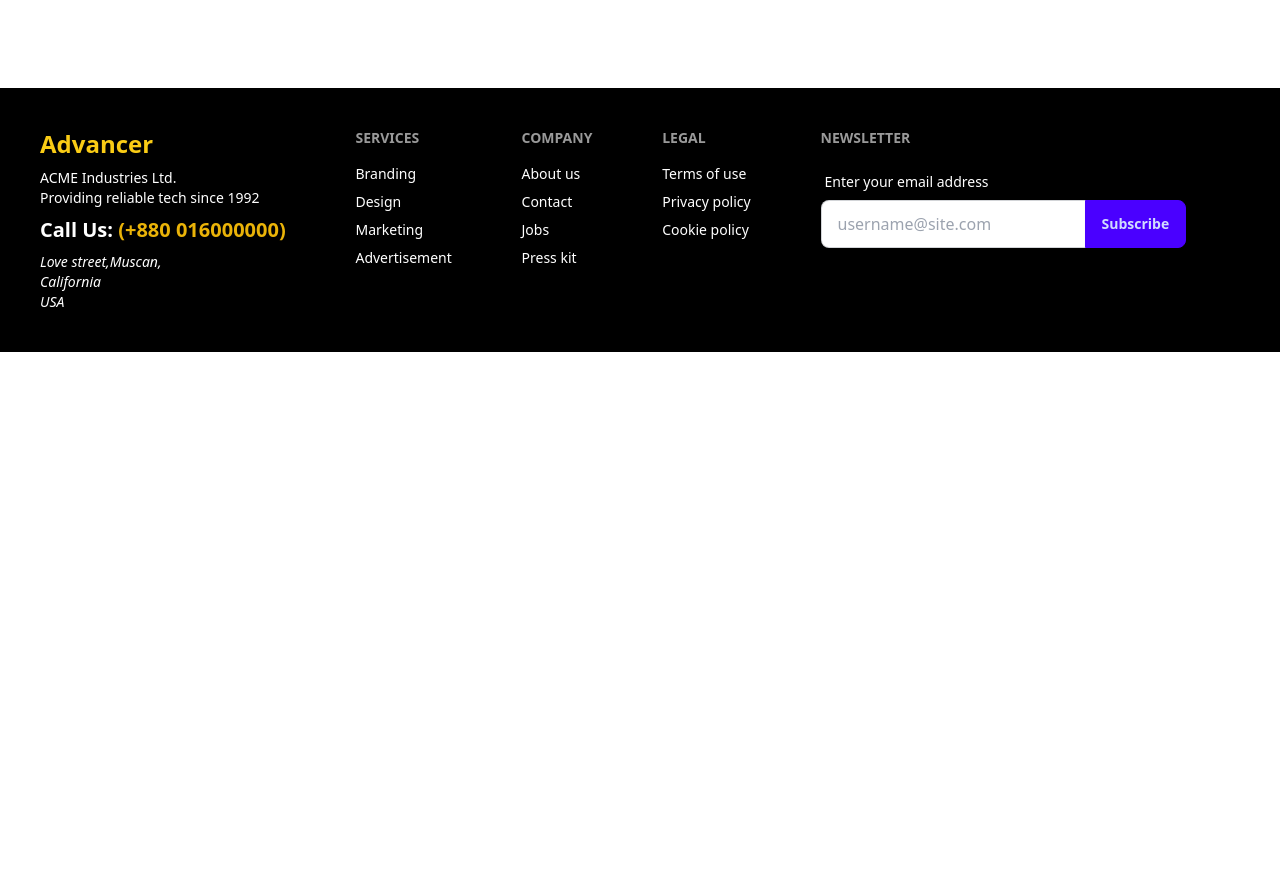
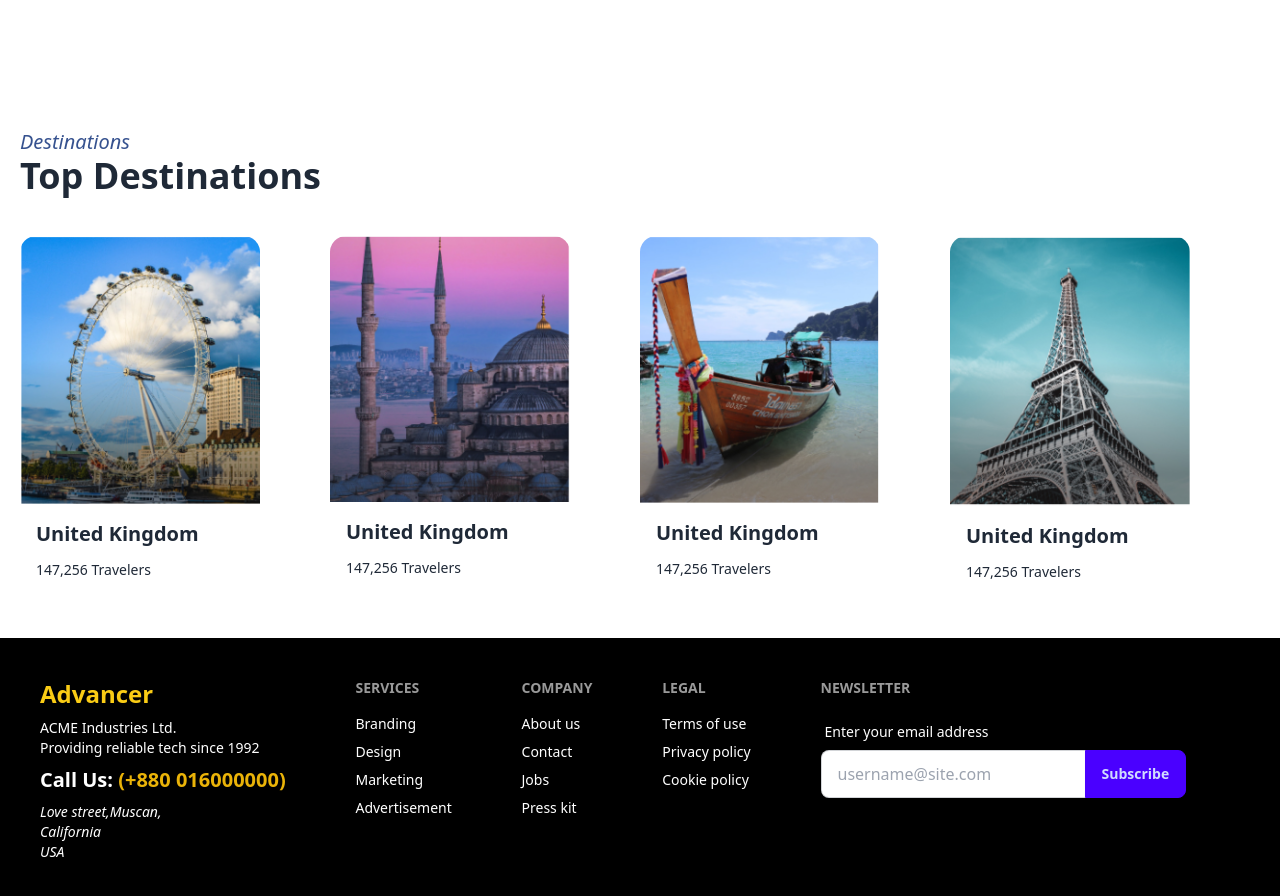
Before and after one commit to Joy5k/Trisog, a React (Vite) app: page / in a window 1280 px wide. Shown: the part 2040-2936 px from the top of the page. Before the commit the page ends 2392 px from the top, so only its background shows below. Built offline with nearby package versions, Linux system fonts and the light colour scheme; no server answers.

Commit message:
added the destination section

```diff
--- /dev/null
+++ b/src/Comopnents/OurDestinations.jsx
@@ -0,0 +1,51 @@
+import React from 'react';
+import img1 from "../assets/destinationImg-1.png";
+import img2 from "../assets/destinationImg-2.png";
+import img3 from "../assets/destinationImg-3.png";
+import img4 from "../assets/destinationImg-4.png";
+const OurDestinations = () => {
+    return (
+        <div className='w-[1240px] mx-auto my-10'>
+            <p className='italic text-[#36528F] text-xl'> Destinations</p>
+            <h3 className='text-4xl font-bold'>Top Destinations</h3>
+
+            <div className='mt-10 grid sm:grid-cols-1 md:grid-cols-2 lg:grid-cols-4'>
+            <div className="card card-compact w-60 ">
+  <figure><img src={img1} alt="Img" /></figure>
+  <div className="card-body">
+    <h2 className="card-title">United Kingdom</h2>
+    <p>147,256 Travelers</p>
+
+  </div>
+                </div>
+
+            <div className="card card-compact w-60 ">
+  <figure><img src={img2} alt="Img" /></figure>
+  <div className="card-body">
+    <h2 className="card-title">United Kingdom</h2>
+    <p>147,256 Travelers</p>
+
+  </div>
+            </div>
+            <div className="card card-compact w-60 ">
+  <figure><img src={img3} alt="Img" /></figure>
+  <div className="card-body">
+    <h2 className="card-title">United Kingdom</h2>
+    <p>147,256 Travelers</p>
+
+  </div>
+            </div>
+            <div className="card card-compact w-60 ">
+  <figure><img src={img4} alt="Img" /></figure>
+  <div className="card-body">
+    <h2 className="card-title">United Kingdom</h2>
+    <p>147,256 Travelers</p>
+
+  </div>
+            </div>
+            </div>
+        </div>
+    );
+};
+
+export default OurDestinations;
--- a/src/pages/Home/Home.jsx
+++ b/src/pages/Home/Home.jsx
@@ -4,6 +4,7 @@ import img1 from "../../assets/headerImg-1.jpeg"
 import img2 from "../../assets/headerImg-2.avif"
 import Category from '../../Comopnents/Category';
 import TripPlan from '../../Comopnents/TripPlan';
+import OurDestinations from '../../Comopnents/OurDestinations';
 const Home = () => {
     return (
         <div>
@@ -30,6 +31,7 @@ const Home = () => {
             </div>
             <Category></Category>
             <TripPlan></TripPlan>
+            <OurDestinations></OurDestinations>
      </div>
     );
 };
```
